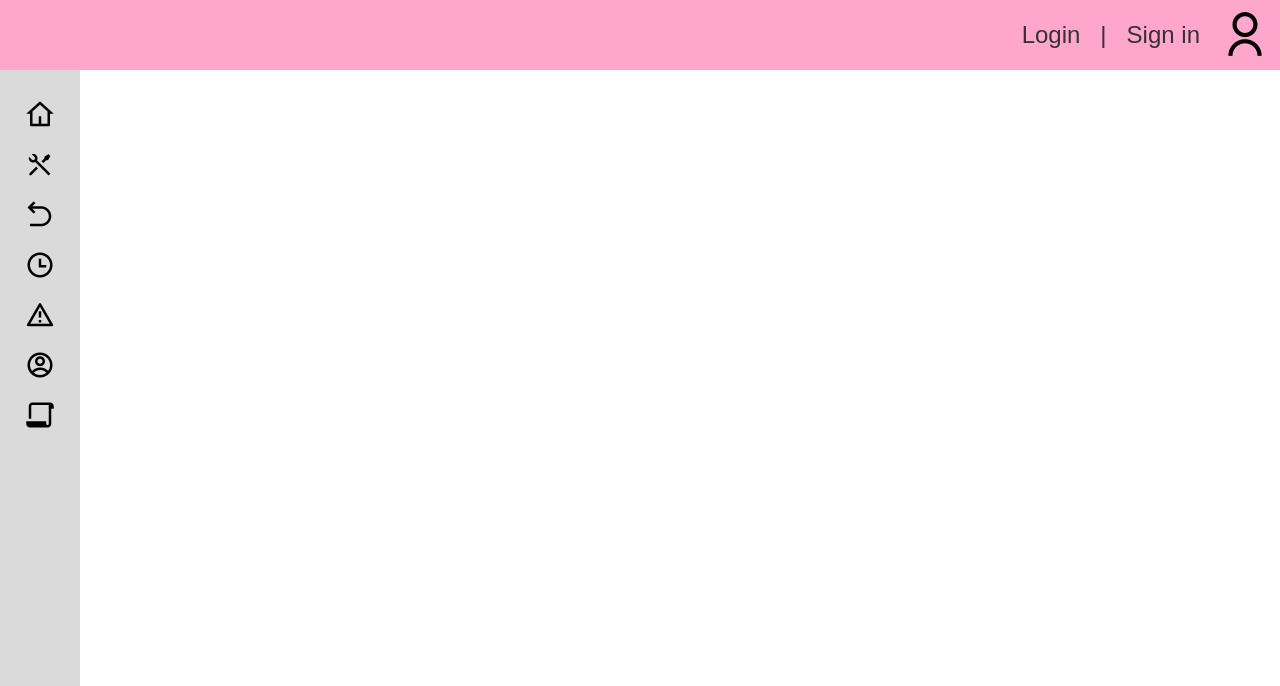
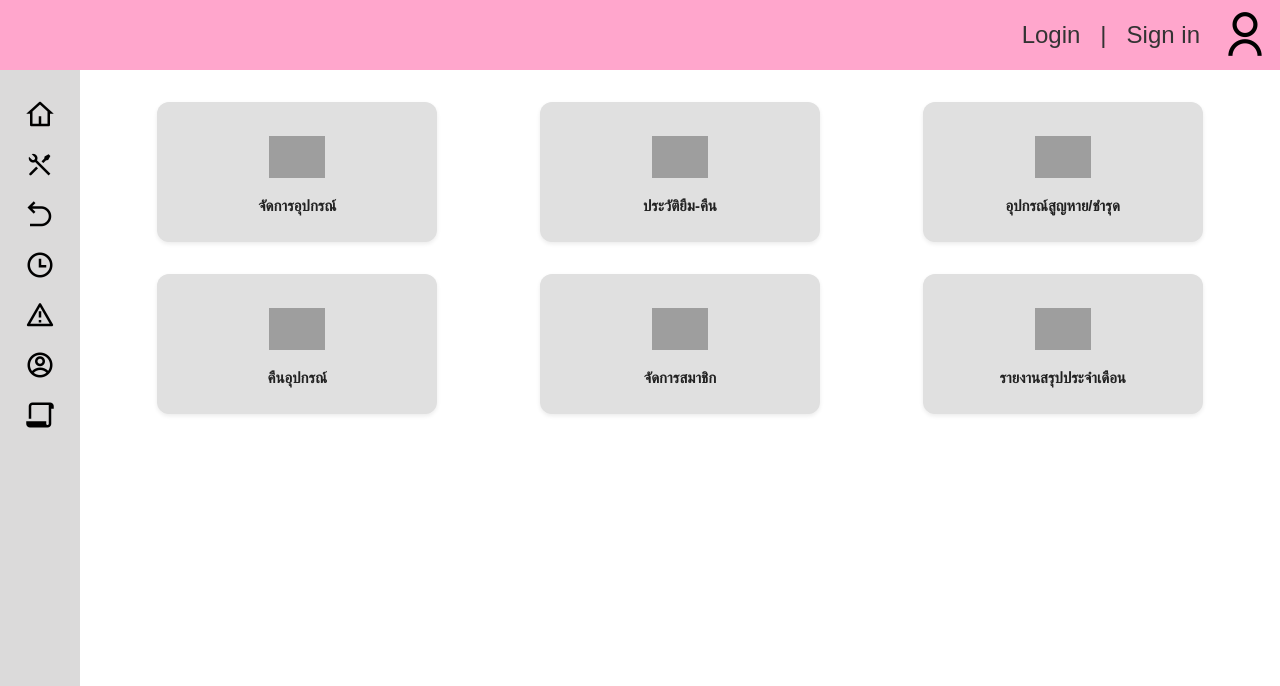
Before and after one commit to PetchAuisui/Equipment-Lending-and-Return-System-For-SIET, a Flask app: page /home_admin in a window 1280 px wide. Shown: the top 686 px of the page. Run offline with Flask 3, Linux system fonts and the light colour scheme; grey boxes are pictures that could not be loaded.

Commit message:
update admin-home

```diff
--- a/app/static/css/home_admin.css
+++ b/app/static/css/home_admin.css
@@ -1,53 +1,76 @@
-body {
-  margin: 0;
-  font-family: sans-serif;
+/* ===== Dashboard Wrapper ===== */
+.dashboard {
+  padding: 32px 24px;         /* เว้นระยะบน-ข้าง */
+  margin-left: 80px;          /* กันไม่ให้ชน sidebar ซ้าย (ปรับตามจริง) */
+  box-sizing: border-box;
 }
 
-.sidebar {
-  height: 100vh;
-  width: 80px;
-  position: fixed;
-  left: 0;
-  background-color: #dbdada; /* เทาอ่อน */
-  overflow-x: hidden;
-  transition: 0.5s;
-  padding-top: 20px;
+/* ===== Grid Layout ===== */
+.dashboard__grid {
+  max-width: 1100px;          /* จำกัดความกว้างรวม */
+  margin: 0 auto;             /* จัดกึ่งกลาง */
+  display: grid;
+  grid-template-columns: repeat(3, 1fr); /* 3 คอลัมน์ */
+  gap: 32px 48px;             /* ระยะห่างแถว-คอลัมน์ */
+  justify-items: center;      /* การ์ดอยู่กลางในแต่ละคอลัมน์ */
 }
 
-.sidebar:hover {
-  width: 250px;
-  background-color: #999; /* เทา */
-  padding: 10px;
+/* ===== Card Style ===== */
+.card {
+  width: 280px;               /* fix ความกว้างการ์ด */
+  height: 140px;              /* fix ความสูงการ์ด */
+  background: #e0e0e0;
+  border-radius: 12px;
+  box-shadow: 0 2px 4px rgba(0,0,0,0.08);
+
+  display: flex;
+  flex-direction: column;
+  align-items: center;
+  justify-content: center;
+
+  text-decoration: none;
+  color: #222;
+  transition: transform .2s ease, box-shadow .2s ease;
 }
 
-.sidebar a {
-  display: flex;
-  align-items: center;
-  gap: 10px;              /* ระยะห่าง icon-text */
-  padding: 10px;
-  text-decoration: none;
-  color: #000;
-  transition: 0.3s;
-  white-space: nowrap;    /* กันข้อความตัดบรรทัด */
+.card:hover {
+  transform: translateY(-4px);
+  box-shadow: 0 6px 12px rgba(0,0,0,0.15);
 }
 
-.sidebar a i {
-  font-size: 30px;
-  min-width: 60px;        /* กัน icon ขยับเวลา hover */
+/* ===== Card Icon & Title ===== */
+.card__icon {
+  width: 56px;
+  height: 56px;
+  object-fit: contain;
+  margin-bottom: 12px;
+}
+
+.card__title {
+  font-size: 15px;
+  font-weight: 600;
   text-align: center;
 }
 
-.sidebar a span {
-  opacity: 0;             /* ซ่อนข้อความตอน sidebar แคบ */
-  transition: opacity 0.3s;
+/* ===== Responsive ===== */
+@media (max-width: 1100px) {
+  .dashboard__grid {
+    grid-template-columns: repeat(2, 1fr);
+  }
 }
 
-.sidebar:hover a span {
-  opacity: 1;             /* โชว์ข้อความตอน hover */
+@media (max-width: 640px) {
+  .dashboard {
+    margin-left: 0;           /* มือถือไม่ต้องเว้น sidebar */
+    padding: 16px;
+  }
+  .dashboard__grid {
+    grid-template-columns: 1fr;
+    gap: 20px;
+  }
+  .card {
+    width: 100%;
+    max-width: 320px;
+    margin: 0 auto;
+  }
 }
-
-.sidebar a:hover {
-  background-color: #d19ab0; /* ชมพู */
-  color: #000;
-  font-weight: bold;
-}
--- /dev/null
+++ b/app/static/css/naverbar_admin.css
@@ -0,0 +1,53 @@
+body {
+  margin: 0;
+  font-family: sans-serif;
+}
+
+.sidebar {
+  height: 100vh;
+  width: 80px;
+  position: fixed;
+  left: 0;
+  background-color: #dbdada; /* เทาอ่อน */
+  overflow-x: hidden;
+  transition: 0.5s;
+  padding-top: 20px;
+}
+
+.sidebar:hover {
+  width: 250px;
+  background-color: #999; /* เทา */
+  padding: 10px;
+}
+
+.sidebar a {
+  display: flex;
+  align-items: center;
+  gap: 10px;              /* ระยะห่าง icon-text */
+  padding: 10px;
+  text-decoration: none;
+  color: #000;
+  transition: 0.3s;
+  white-space: nowrap;    /* กันข้อความตัดบรรทัด */
+}
+
+.sidebar a i {
+  font-size: 30px;
+  min-width: 60px;        /* กัน icon ขยับเวลา hover */
+  text-align: center;
+}
+
+.sidebar a span {
+  opacity: 0;             /* ซ่อนข้อความตอน sidebar แคบ */
+  transition: opacity 0.3s;
+}
+
+.sidebar:hover a span {
+  opacity: 1;             /* โชว์ข้อความตอน hover */
+}
+
+.sidebar a:hover {
+  background-color: #d19ab0; /* ชมพู */
+  color: #000;
+  font-weight: bold;
+}
--- a/app/templates/base/base_admin.html
+++ b/app/templates/base/base_admin.html
@@ -4,6 +4,7 @@
     <meta charset="utf-8" />
     <title>{% block title %}Equipment Lending{% endblock %}</title>
     <link rel="stylesheet" href="{{ url_for('static', filename='css/app.css') }}">
+      <link rel="stylesheet" href="{{ url_for('static', filename='css/naverbar_admin.css') }}">
     <link href="https://cdn.jsdelivr.net/npm/remixicon@2.5.0/fonts/remixicon.css" rel="stylesheet">
 
   </head>
--- a/app/templates/pages_admin/home_admin.html
+++ b/app/templates/pages_admin/home_admin.html
@@ -1,13 +1,41 @@
-<!DOCTYPE html>
-<html lang="en">
-<head>
-  <meta charset="UTF-8">
-  <link rel="stylesheet" href="{{ url_for('static', filename='css/home_admin.css') }}">
-  <title>Home</title>
-</head>
 {% extends 'base/base_admin.html' %}
 {% block title %}home_admin{% endblock %}
 {% block content %}
+<link rel="stylesheet" href="{{ url_for('static', filename='css/home_admin.css') }}">
 
+<div class="dashboard">
+  <section class="dashboard__grid" aria-label="เมนูด่วน">
+
+    <a class="card" href="#">
+      <img class="card__icon" src="{{ url_for('static', filename='css/image/device.png') }}" alt="">
+      <div class="card__title">จัดการอุปกรณ์</div>
+    </a>
+
+    <a class="card" href="#">
+      <img class="card__icon" src="{{ url_for('static', filename='css/image/history.png') }}" alt="">
+      <div class="card__title">ประวัติยืม-คืน</div>
+    </a>
+
+    <a class="card" href="#">
+      <img class="card__icon" src="{{ url_for('static', filename='css/image/exclamation-mark.png') }}" alt="">
+      <div class="card__title">อุปกรณ์สูญหาย/ชำรุด</div>
+    </a>
+
+    <a class="card" href="#">
+      <img class="card__icon" src="{{ url_for('static', filename='css/image/back.png') }}" alt="">
+      <div class="card__title">คืนอุปกรณ์</div>
+    </a>
+
+    <a class="card" href="#">
+      <img class="card__icon" src="{{ url_for('static', filename='css/image/user.png') }}" alt="">
+      <div class="card__title">จัดการสมาชิก</div>
+    </a>
+
+    <a class="card" href="#">
+      <img class="card__icon" src="{{ url_for('static', filename='css/image/statistics.png') }}" alt="">
+      <div class="card__title">รายงานสรุปประจำเดือน</div>
+    </a>
+
+  </section>
+</div>
 {% endblock %}
-</html>
```
